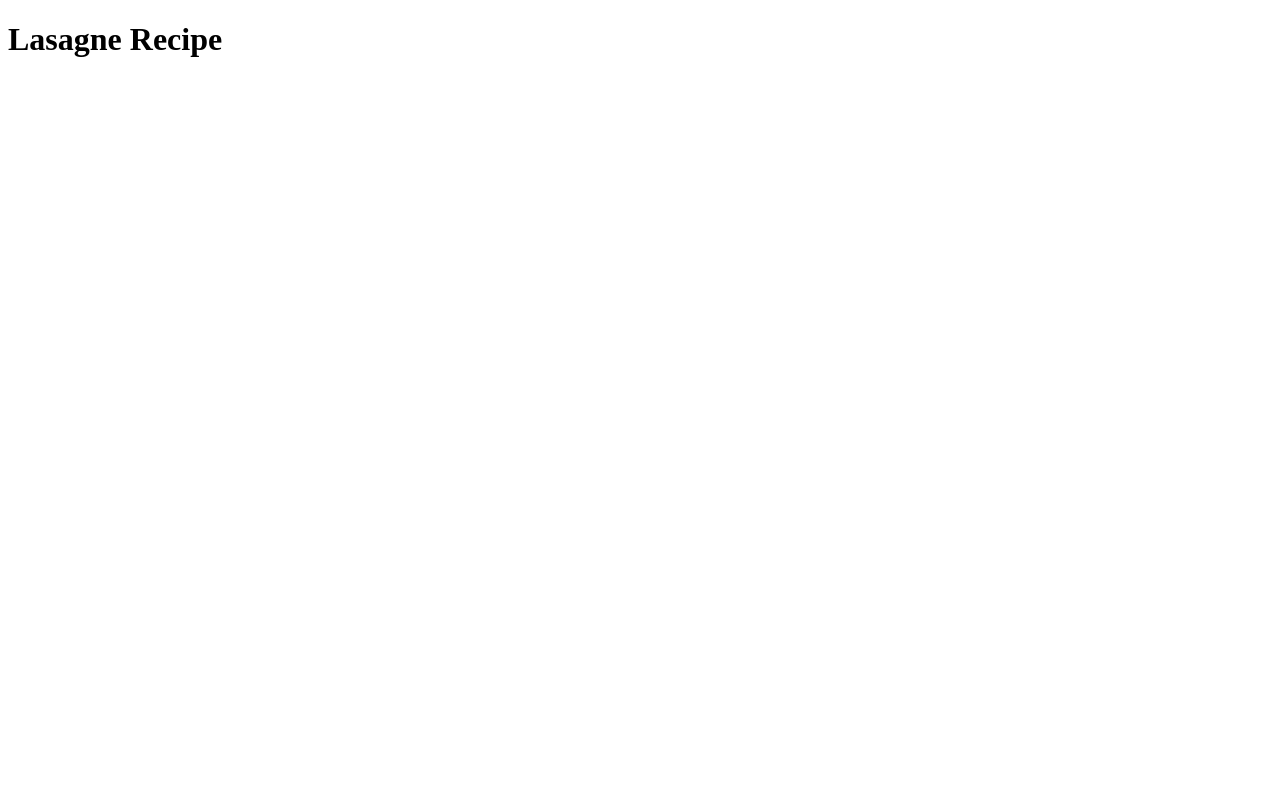
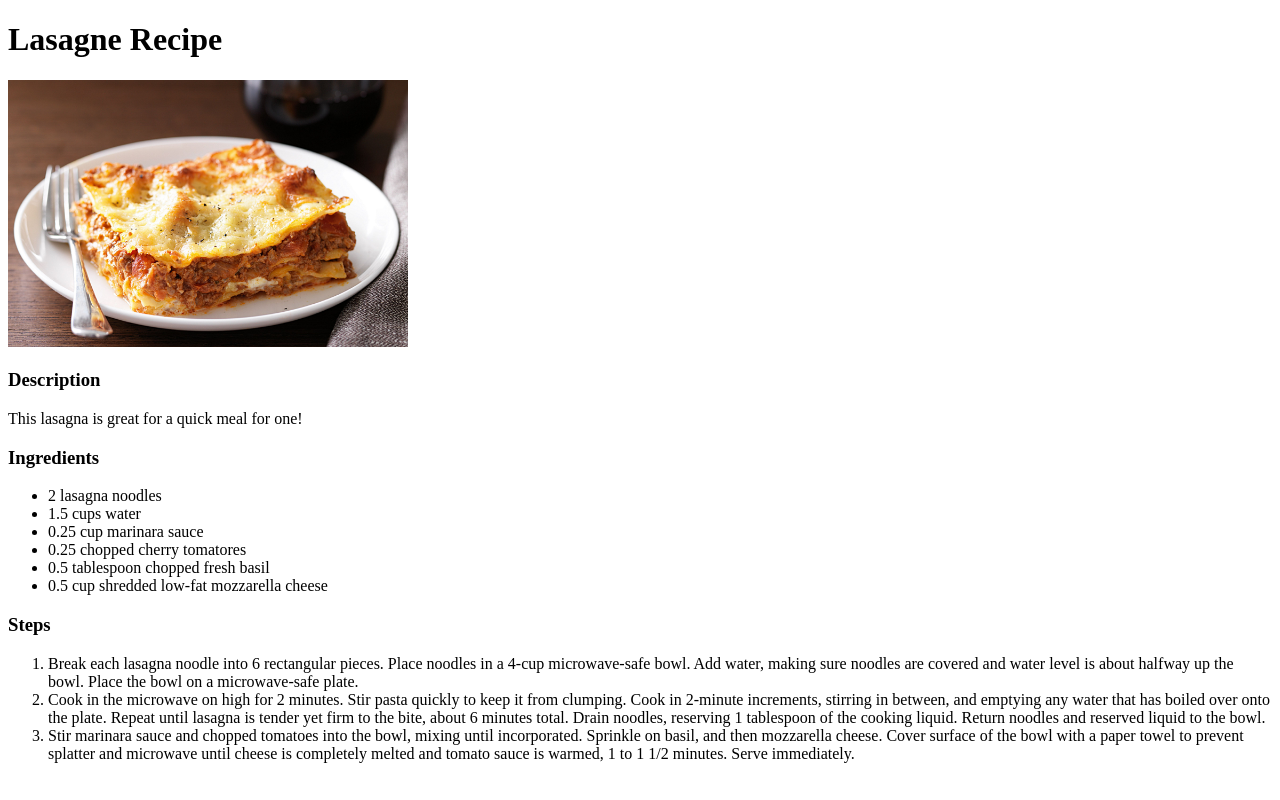
Before and after one commit to RyanKenna/odin-recipes, a plain HTML site: page recipes/lasagna.html in a window 1280 px wide. Drawn offline with Linux system fonts and the light colour scheme.

Commit message:
Lasagna Recipe completed and img directory added

```diff
--- a/recipes/lasagna.html
+++ b/recipes/lasagna.html
@@ -6,5 +6,32 @@
     </head>
     <body>
         <h1>Lasagne Recipe</h1>
+        <img src="../img/beef-lasagne-77009-1.jpeg" width="400" alt="Lasagna">
+        <h3>Description</h3>
+        <p>This lasagna is great for a quick meal for one!</p>
+        <h3>Ingredients</h3>
+        <ul>
+            <li>2 lasagna noodles</li>
+            <li>1.5 cups water</li>
+            <li>0.25 cup marinara sauce</li>
+            <li>0.25 chopped cherry tomatores</li>
+            <li>0.5 tablespoon chopped fresh basil</li>
+            <li>0.5 cup shredded low-fat mozzarella cheese</li>
+        </ul>
+        <h3>Steps</h3>
+        <ol>
+            <li>Break each lasagna noodle into 6 rectangular pieces. Place noodles in a 4-cup
+                microwave-safe bowl. Add water, making sure noodles are covered and water level
+                is about halfway up the bowl. Place the bowl on a microwave-safe plate.</li>
+            <li>Cook in the microwave on high for 2 minutes. Stir pasta quickly to keep it from
+                clumping. Cook in 2-minute increments, stirring in between, and emptying any
+                water that has boiled over onto the plate. Repeat until lasagna is tender yet
+                firm to the bite, about 6 minutes total. Drain noodles, reserving 1 tablespoon
+                of the cooking liquid. Return noodles and reserved liquid to the bowl.</li>
+            <li>Stir marinara sauce and chopped tomatoes into the bowl, mixing until incorporated.
+                Sprinkle on basil, and then mozzarella cheese. Cover surface of the bowl with a
+                paper towel to prevent splatter and microwave until cheese is completely melted
+                and tomato sauce is warmed, 1 to 1 1/2 minutes. Serve immediately.</li>
+        </ol>
     </body>
 </html>
```
Also changed, not shown: img/beef-lasagne-77009-1.jpeg (added).
